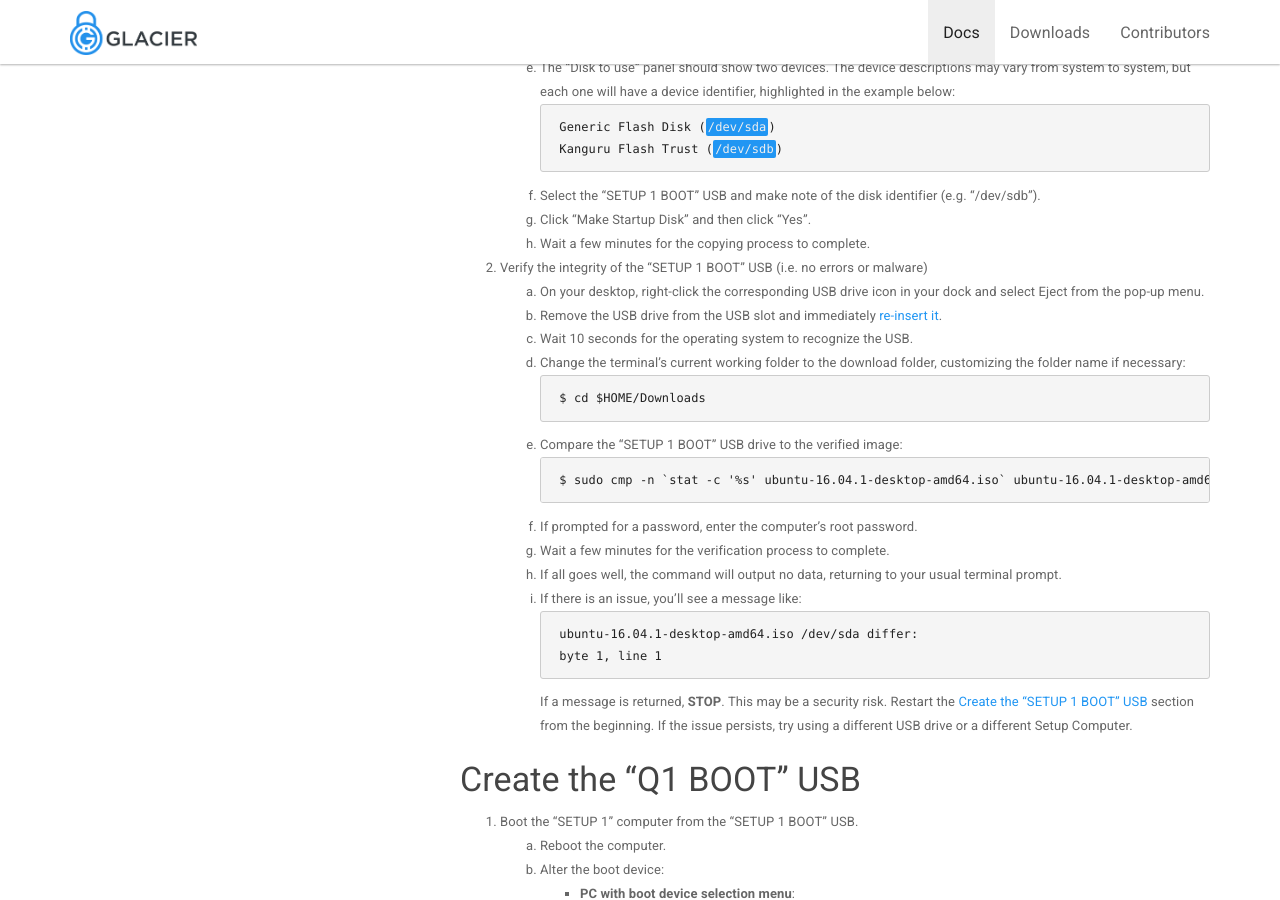
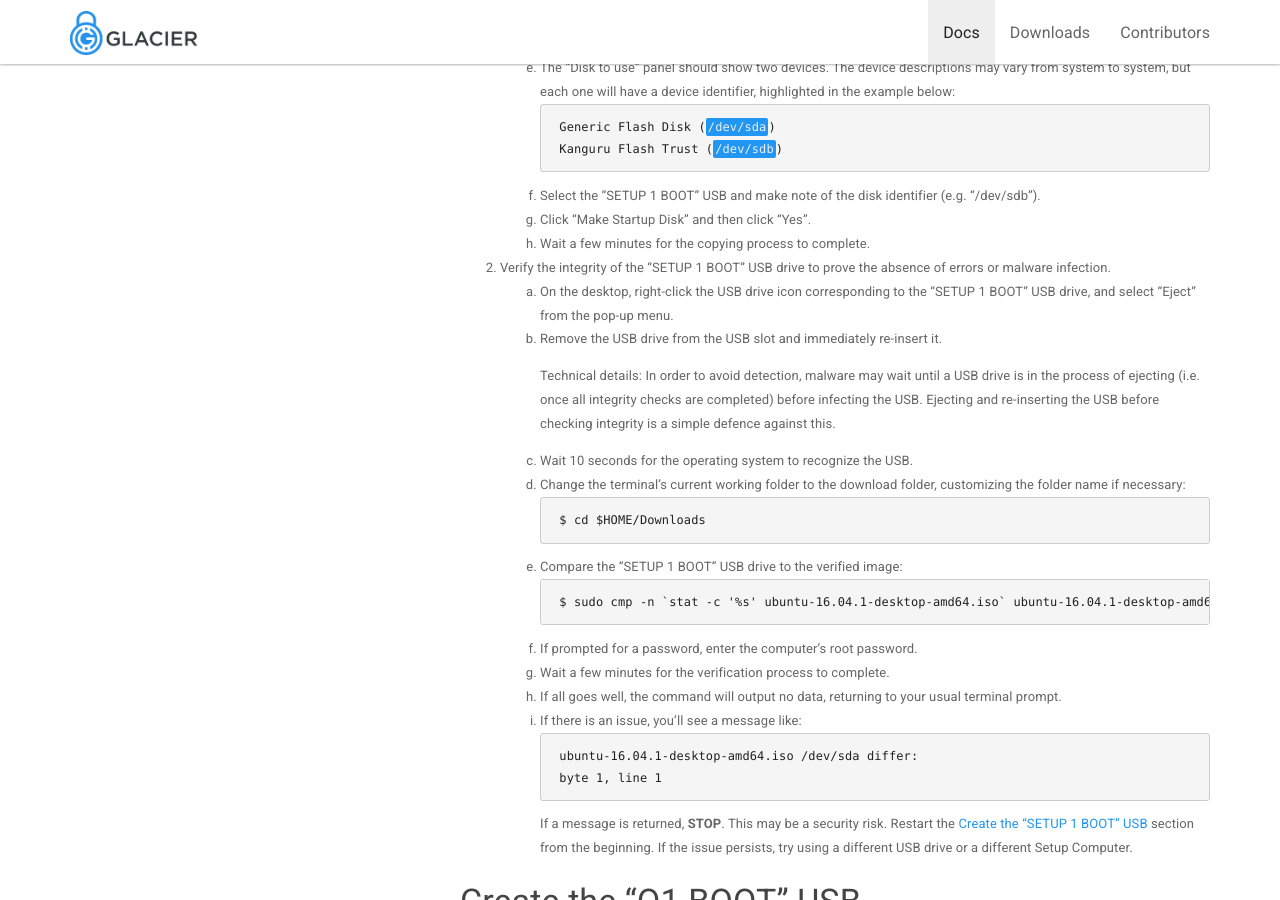
Before and after one commit to GlacierProtocol/glacierprotocol.github.io, a Jekyll site: the page built from _docs/setup/create-boot-usb.md, in a window 1280 px wide and 900 px high, scrolled down 4021 px. Built offline with Jekyll 4.4.1, drawn with Linux system fonts in a browser that asks for light colours; nearby versions of some CDN libraries.

Commit message:
Reword, technical detail pulled into body
hardcopy reader should be able to see technical detail

```diff
--- a/_docs/setup/create-boot-usb.md
+++ b/_docs/setup/create-boot-usb.md
@@ -214,18 +214,17 @@ Note that, for most applications (e.g. Firefox), copy and paste keyboard shortcu
     7. Click "Make Startup Disk" and then click "Yes".
     8. Wait a few minutes for the copying process to complete.
 
-2. Verify the integrity of the "SETUP 1 BOOT" USB (i.e. no errors or malware)
-    1. On your desktop, right-click the corresponding USB drive icon in
-    your dock and select Eject from the pop-up menu.
-    2. Remove the USB drive from the USB slot and immediately
-    <a href="#" class="popovers" data-toggle="popover" data-placement="top" title=""
-    data-content="
-    Technical details: In order to avoid detection, it's conceivable that malware
-    might wait until a USB drive is in the process of being ejected (and all
-    integrity checks presumably completed) before infecting the USB. Ejecting and
-    re-inserting the USB before integrity checking is a simple workaround to
-    defend against this.
-    ">re-insert it</a>.
+2. Verify the integrity of the “SETUP 1 BOOT” USB drive to prove the absence
+of errors or malware infection.
+    1. On the desktop, right-click the USB drive icon corresponding to the
+    "SETUP 1 BOOT" USB drive, and select "Eject" from the pop-up menu.
+    2. Remove the USB drive from the USB slot and immediately re-insert it.
+
+        Technical details: In order to avoid detection, malware
+        may wait until a USB drive is in the process of ejecting (i.e. once all
+        integrity checks are completed) before infecting the USB. Ejecting and
+        re-inserting the USB before checking integrity is a simple defence against this.
+
     3. Wait 10 seconds for the operating system to recognize the USB.
     4. Change the terminal’s current working folder to the download folder,
     customizing the folder name if necessary:
```
